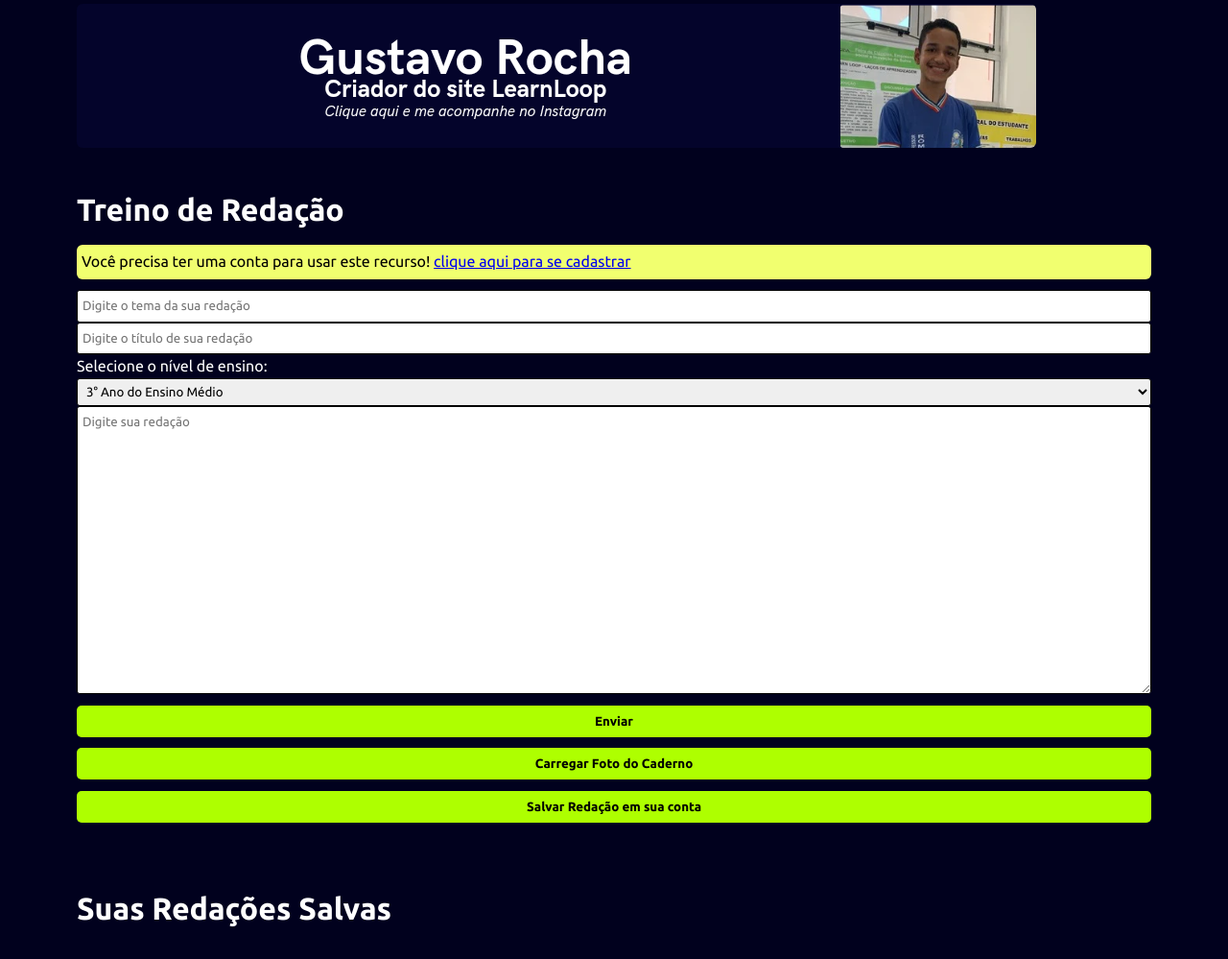
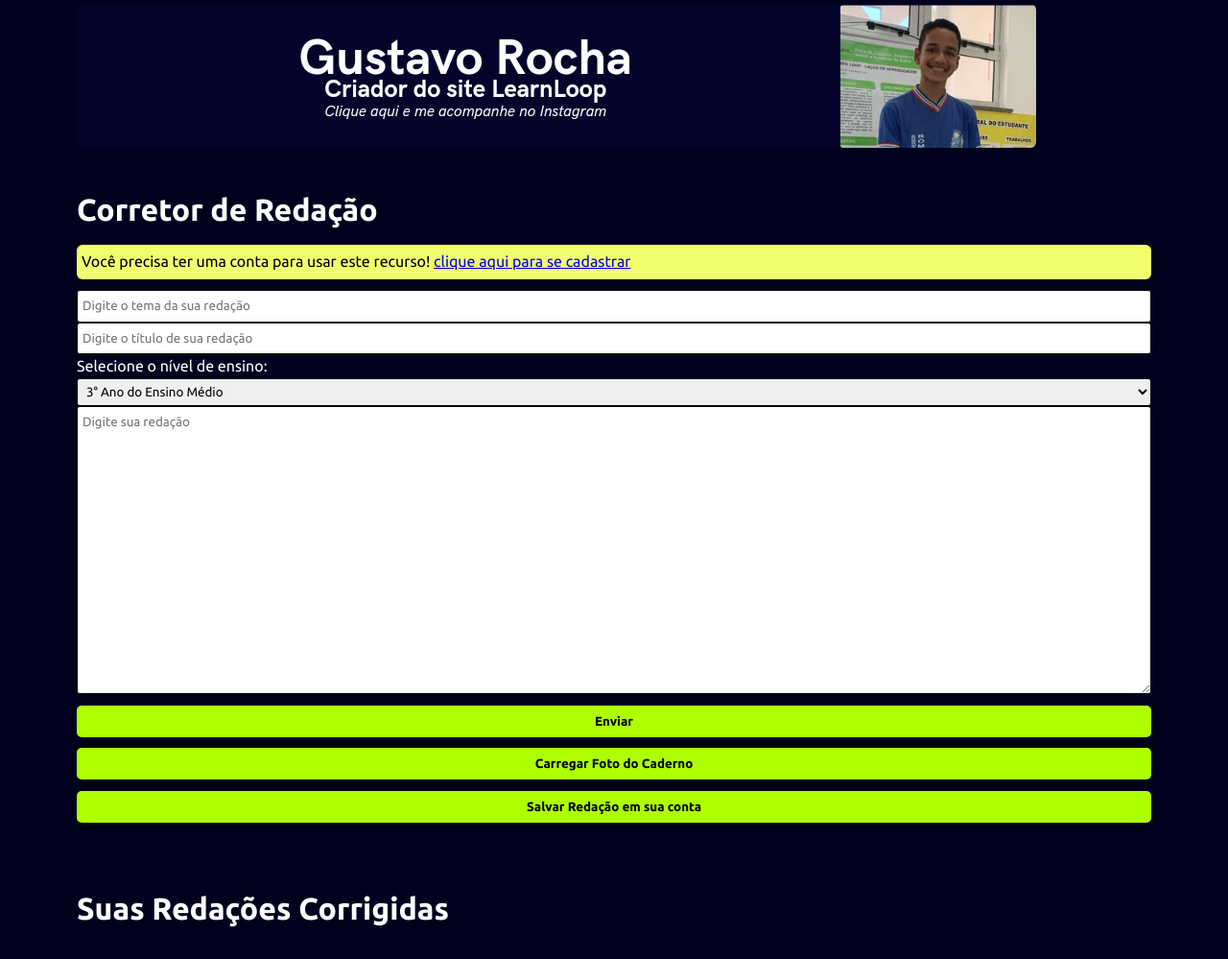
Before and after one commit to guxtavodev/learnloop, a Flask app: page /avaliar-redacao in a window 1280 px wide. Shown: the part 151-1150 px from the top of the page at 96% size. Run offline with Flask 3, Linux system fonts and the light colour scheme; some libraries are stand-ins or nearby versions; some web fonts are replaced.

Commit message:
Update treino-redacao.html

```diff
--- a/app/templates/treino-redacao.html
+++ b/app/templates/treino-redacao.html
@@ -26,7 +26,7 @@
   </section>
 </div>
 <div class="container">
-  <h3>Treino de Redação</h3>
+  <h3>Corretor de Redação</h3>
   {% if not session["user"] %}
   <span class="alert">Você precisa ter uma conta para usar este recurso! <a href="/cadastro">clique aqui para se cadastrar</a></span>
   {% endif %}
@@ -53,7 +53,7 @@
 </div>
 
 <div class="container">
-  <h3>Suas Redações Salvas</h3>
+  <h3>Suas Redações Corrigidas</h3>
   {% if redacoes is not defined or redacoes.length == 0 %}
   <p>Nenhuma Redação Salva.</p>
   {% else %}
```
